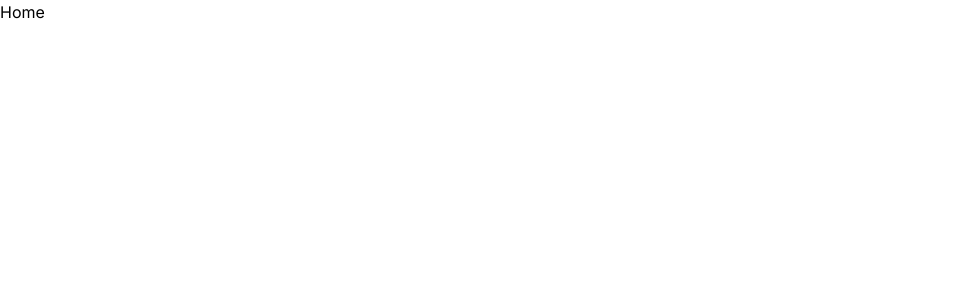
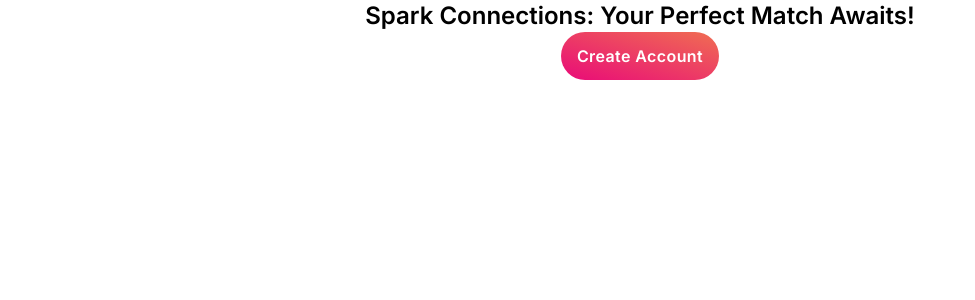
Before and after one commit to K-Aayush/ConnectMe, a Next.js app: page / in a window 1280 px wide. Shown: the top 300 px of the page, without its empty margins (0-975 px from the left). Built offline with nearby package versions, Linux system fonts and the light colour scheme.

Commit message:
working on homepage component and updated button style

```diff
--- a/src/app/page.tsx
+++ b/src/app/page.tsx
@@ -1,9 +1,9 @@
-import Button from "@/components/Button";
+import HomePage from "@/components/Home"
 
 export default function Home() {
   return (
     <main className="">
-      Home
+      <HomePage />
     </main>
   )
 }
--- a/src/components/Button.tsx
+++ b/src/components/Button.tsx
@@ -1,3 +1,5 @@
+"use client"
+
 import { IconType } from "react-icons";
 
 // Defining the props that the Button component can accept
@@ -22,7 +24,7 @@ const Button: React.FC<ButtonProps> = ({
     return (
         <button
             disabled={disabled}
-            className={`disabled:opacity-70 disabled:cursor-not-allowed bg-gradient-to-tr from-[#e90b78] to-[#f06e52] rounded-md hover:opacity-90 w-full flex items-center justify-center gap-2 ${small ? 'text-sm font-light' : 'text-md font-semibold'} ${small ? 'py-1 px-2' : 'py-3 px-4'} ${custom ? custom : ""}`}
+            className={`disabled:opacity-70 disabled:cursor-not-allowed bg-gradient-to-tr from-[#e90b78] to-[#f06e52] rounded-full hover:opacity-80 hover:from-[#f06e52] hover:to-[#e90b78] w-fit border-none gap-2 ${small ? 'text-sm font-light' : 'text-md font-semibold'} ${small ? 'py-1 px-2' : 'py-3 px-4'} ${custom ? custom : ""}`}
         >
             {Icon && <Icon size={24} />}
             {label}
@@ -30,4 +32,4 @@ const Button: React.FC<ButtonProps> = ({
     )
 }
 
-export default Button
+export default Button;
--- /dev/null
+++ b/src/components/Home.tsx
@@ -0,0 +1,25 @@
+"use client"
+
+import { Button } from "./index"
+
+
+
+const HomePage = () => {
+    return (
+        <div>
+            <div className="text-center">
+                <h1 className="text-md font-semibold md:text-lg lg:text-2xl">
+                    Spark Connections: Your Perfect Match Awaits!
+                </h1>
+                <Button
+                    custom="text-white tracking-wide"
+                    label="Create Account"
+                    onClick={() => { }}
+                />
+            </div>
+        </div>
+
+    )
+}
+
+export default HomePage
--- /dev/null
+++ b/src/components/index.js
@@ -0,0 +1,7 @@
+import Button from "./Button";
+import HomePage from "./Home";
+
+export {
+    Button,
+    HomePage
+}
```
